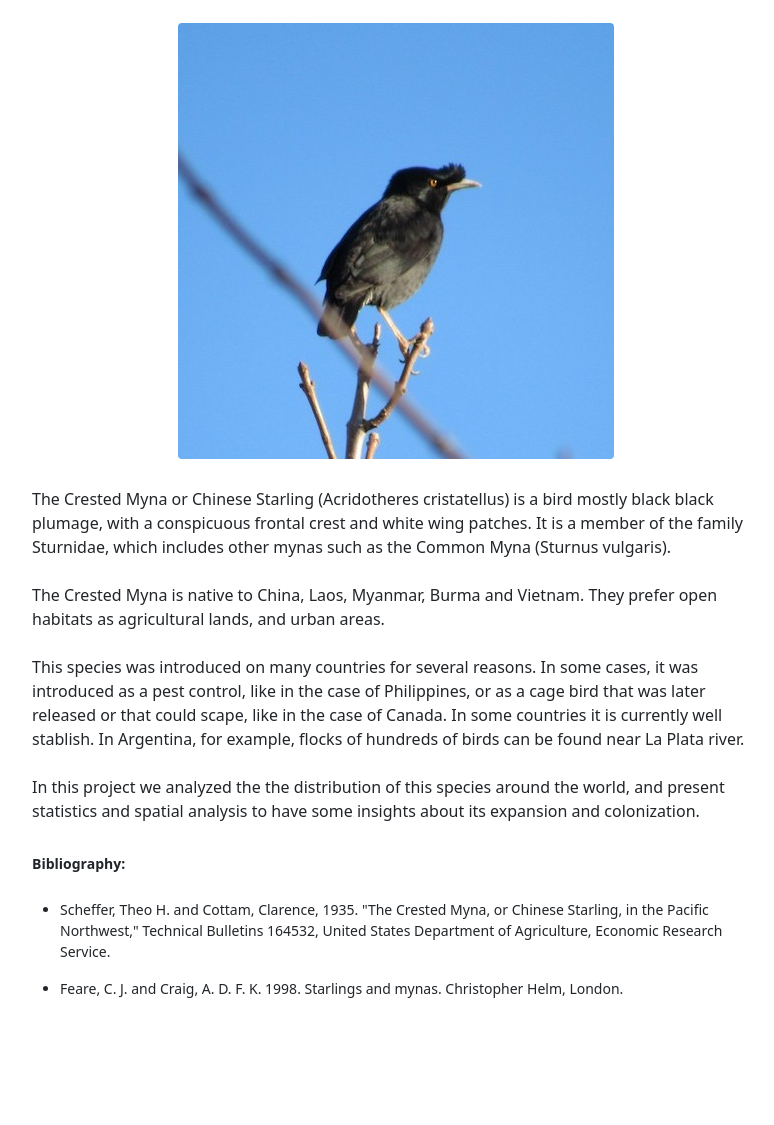
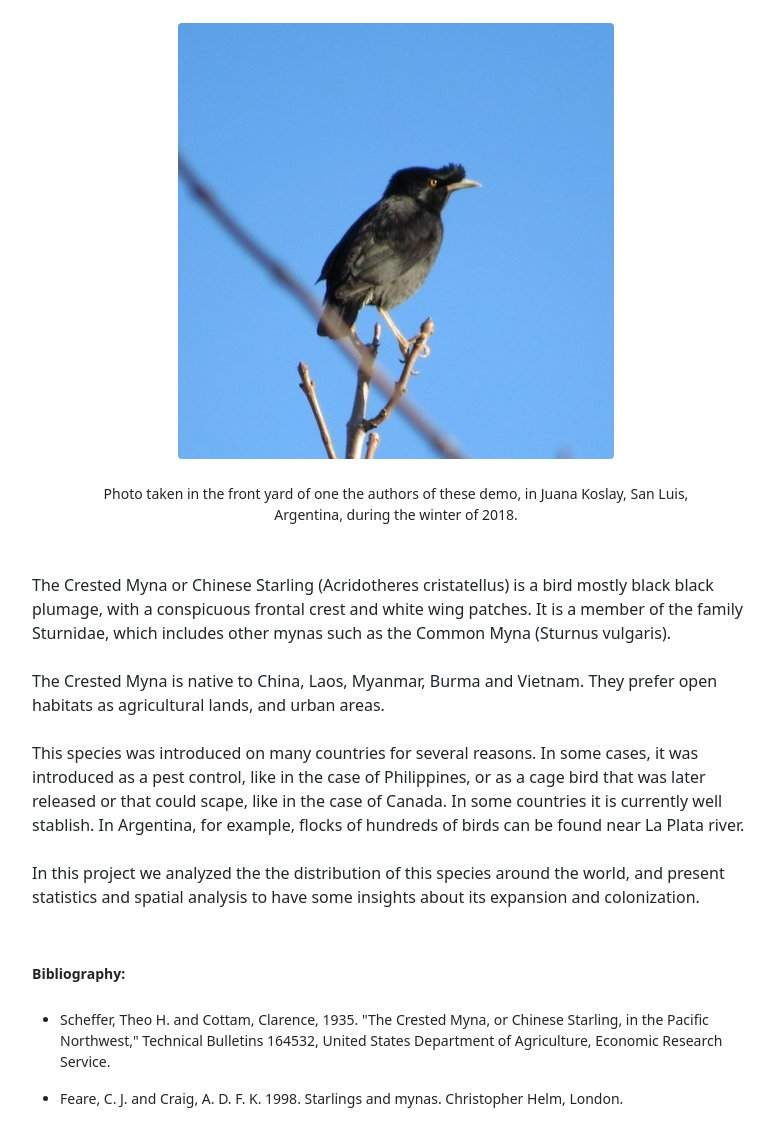
Before and after one commit to rhoni-team/CrestedMyna, a Django app: page /about-the-species/ in a window 1280 px wide. Shown: the part 351-1476 px from the top of the page, without its empty margins (244-1018 px from the left). Before the commit the page ends 1349 px from the top, so only its background shows below. Run offline with Django 5.2, Linux system fonts and the light colour scheme; parts of the project's set-up code (start-up, migrations or seed data) failed here and were passed over; some libraries are stand-ins or nearby versions.

Commit message:
feat: add reference to photo

```diff
--- a/crested_myna/templates/the_species.html
+++ b/crested_myna/templates/the_species.html
@@ -12,10 +12,13 @@
     <div class="row">
         <div class="col-md-10 col-lg-8 mx-auto">
             <h1 class="text-center m-4 m-md-4 m-lg-5">Crested Myna</h1>
-            <div class="text-center">
+            <div class="text-center mb-5">
                 <img src="{% static 'mapping/img/estornino_crestado_jk.jpeg' %}" alt="Crested Myna"
                     class="img-fluid rounded m-md-3 m-lg-4 mb-3"
                     style="max-width: 100%; height: auto;">
+                <p class="col-10 mx-auto small text-center">Photo taken in the front yard of one the authors of these demo, in Juana Koslay, San Luis, Argentina,
+                    during the winter of 2018.
+                </p>
             </div>
             <p class="text-justify m-1 mb-2 mb-md-3 mb-lg-4">
                 The Crested Myna or Chinese Starling (Acridotheres cristatellus) is a bird mostly black black plumage,
@@ -42,7 +45,7 @@
         </div>
     </div>
 
-    <div class="row">
+    <div class="row mt-4">
         <div class="col-md-10 col-lg-8 mx-auto">
         <p class="text-justify m-1 mb-2 mb-md-3 mb-lg-4">
             <span class="small fw-bold">Bibliography:</span>
```
